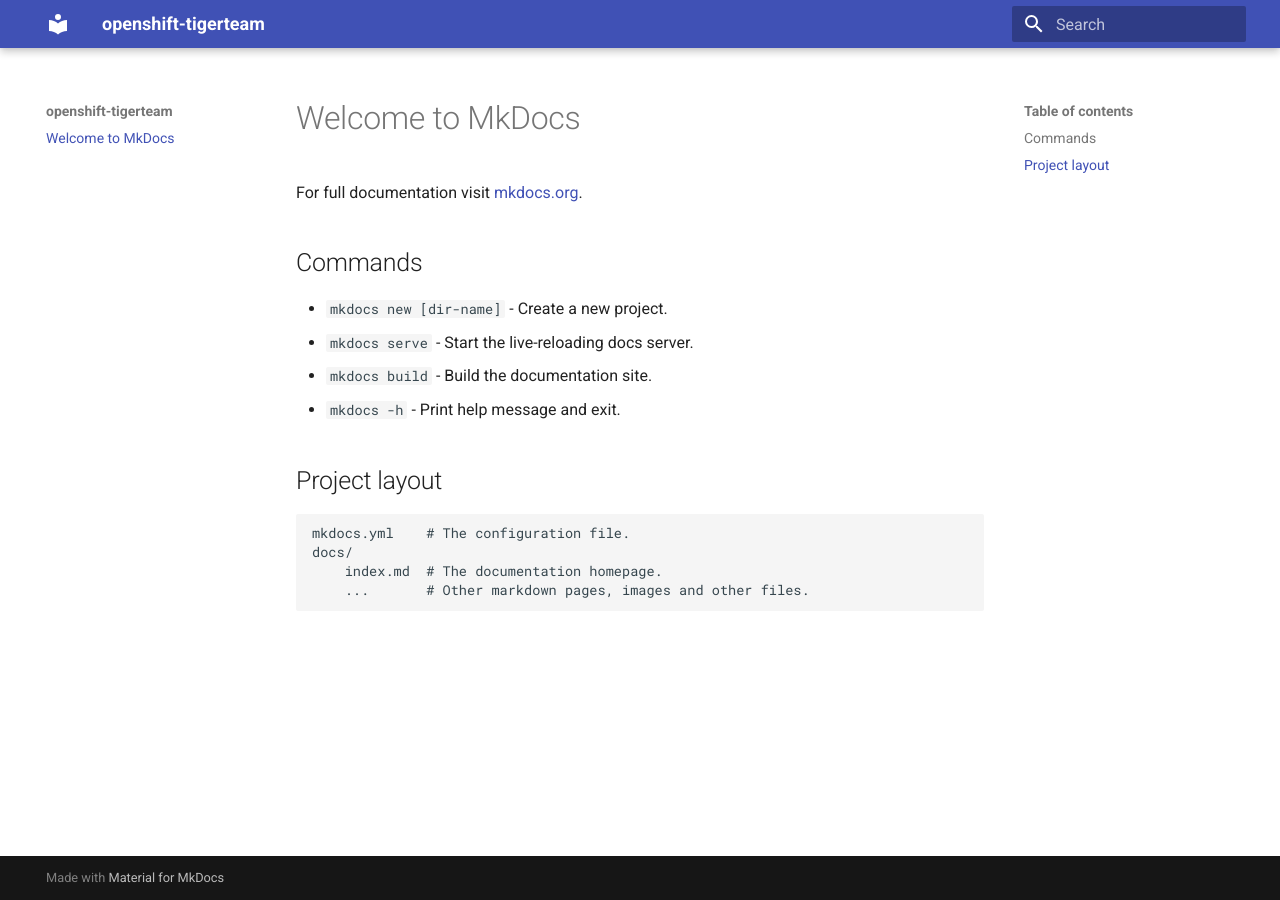
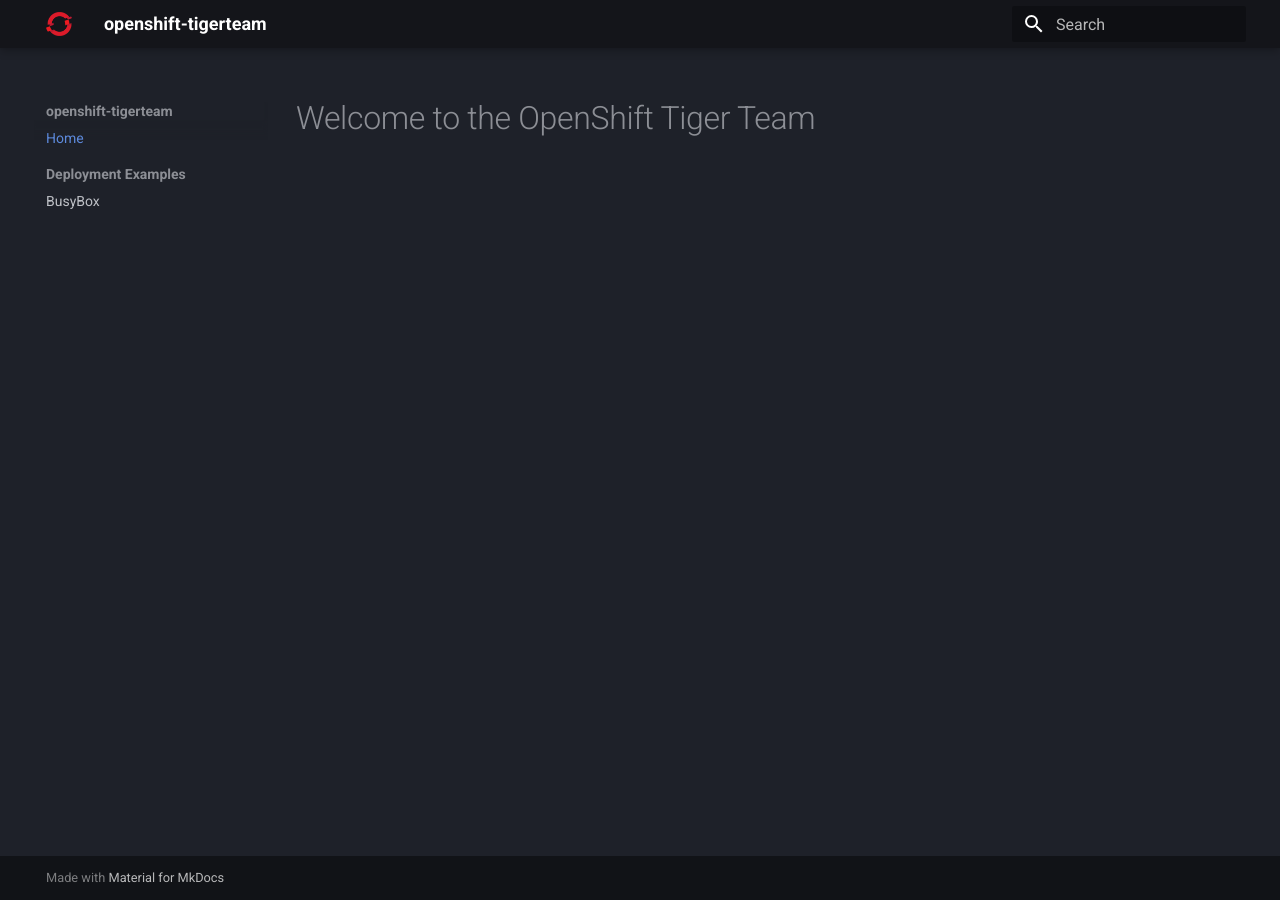
Before and after one commit to openshift-tigerteam/openshift-tigerteam.github.io, an MkDocs documentation site: the page built from docs/index.md, in a window 1280 px wide. Built offline with MkDocs 1.6.1 and Material for MkDocs 9.7.7, drawn with Linux system fonts in a browser that asks for light colours.

Commit message:
added busybox config

```diff
--- a/docs/index.md
+++ b/docs/index.md
@@ -1,17 +1 @@
-# Welcome to MkDocs
-
-For full documentation visit [mkdocs.org](https://www.mkdocs.org).
-
-## Commands
-
-* `mkdocs new [dir-name]` - Create a new project.
-* `mkdocs serve` - Start the live-reloading docs server.
-* `mkdocs build` - Build the documentation site.
-* `mkdocs -h` - Print help message and exit.
-
-## Project layout
-
-    mkdocs.yml    # The configuration file.
-    docs/
-        index.md  # The documentation homepage.
-        ...       # Other markdown pages, images and other files.
+# Welcome to the OpenShift Tiger Team
--- a/mkdocs.yml
+++ b/mkdocs.yml
@@ -2,3 +2,16 @@
 site_url: https://openshift-tigerteam.github.io
 theme:
   name: material
+  logo: assets/openshift-logo.png
+  palette:
+    scheme: slate
+    primary: black
+    accent: red
+  features:
+    - navigation.instant
+    - navigation.sections
+
+nav:
+  - Home: 'index.md'
+  - Deployment Examples:
+    - BusyBox: 'busybox.md'
```
Also changed, not shown: docs/busybox.md (added, +66 -0 lines), docs/assets/openshift-logo.png (added).
